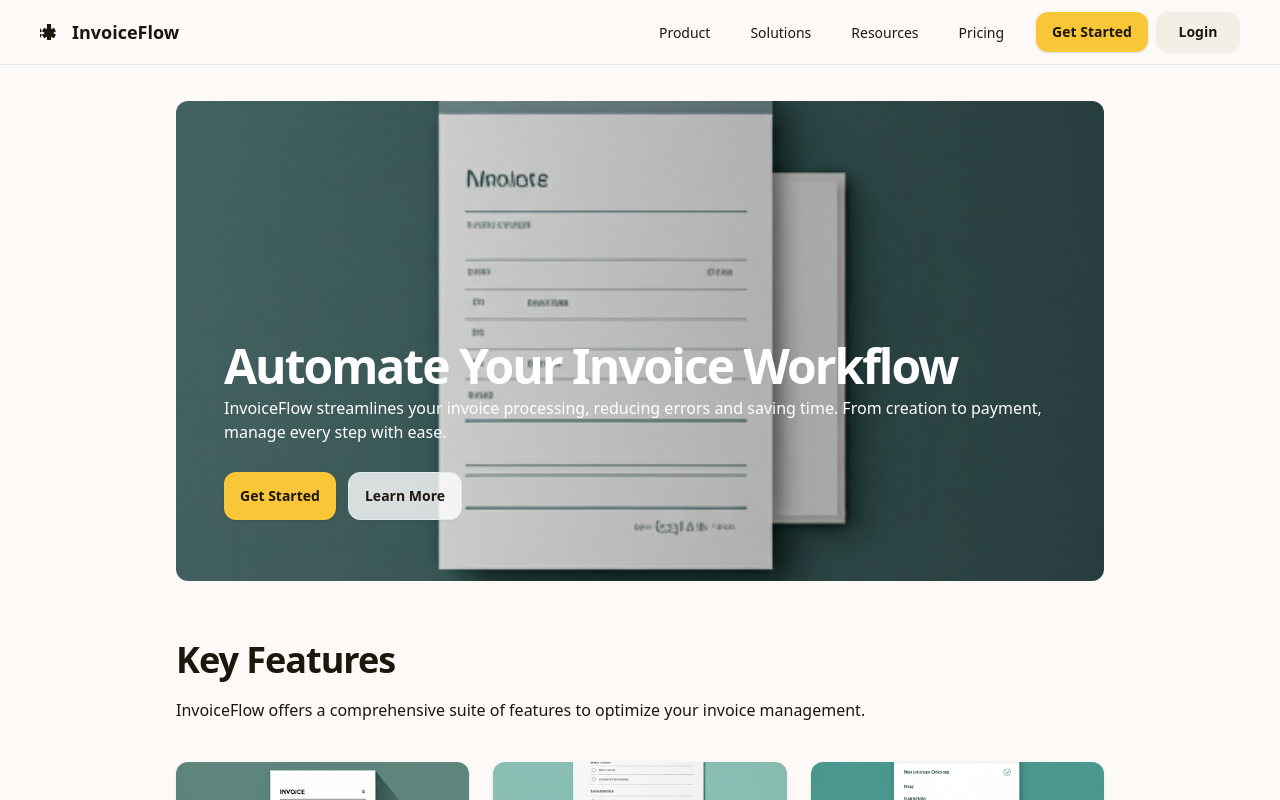
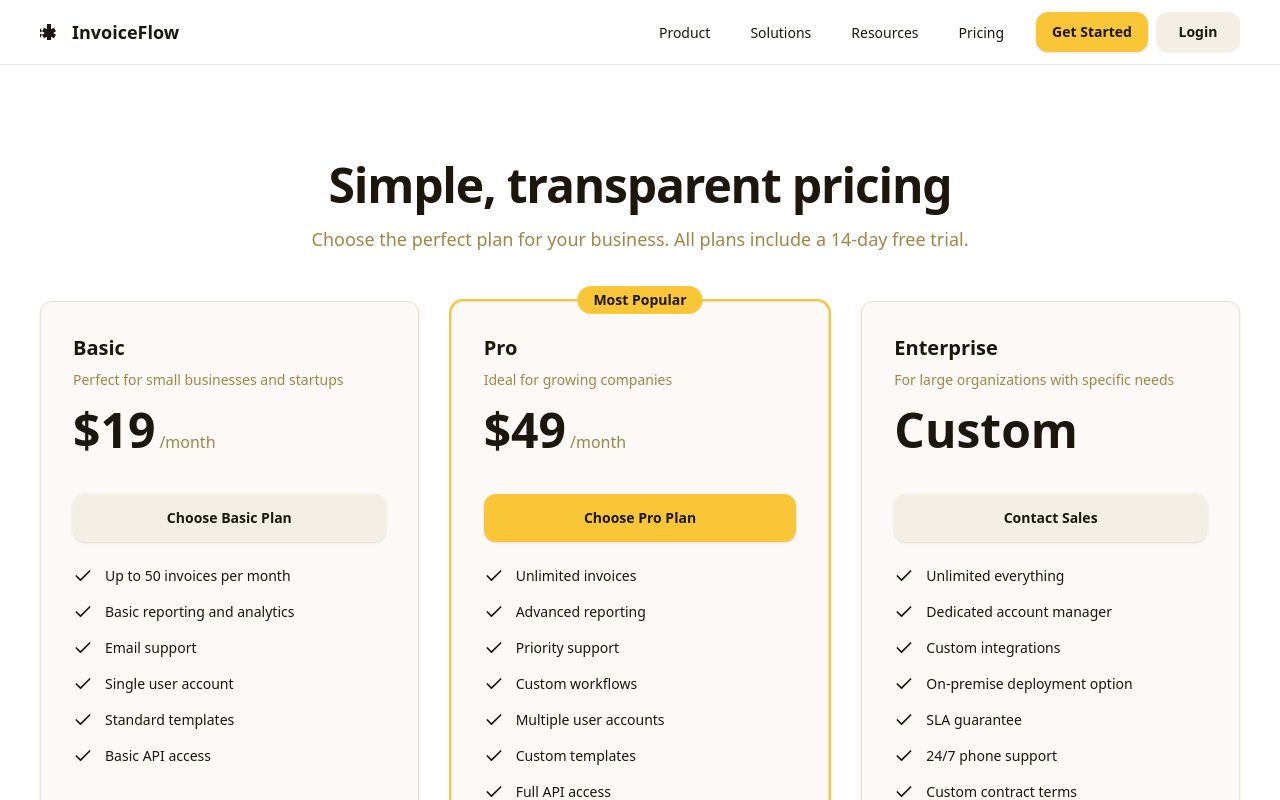
Before and after one commit to dhc007/InvoiceFlow, a React (Vite) app: page /pricing in a window 1280 px wide. Shown: the top 800 px of the page. Built offline with nearby package versions, Linux system fonts and the light colour scheme.

Commit message:
Create pricing page and update navigation

```diff
--- a/src/index.tsx
+++ b/src/index.tsx
@@ -1,9 +1,22 @@
 import { StrictMode } from "react";
 import { createRoot } from "react-dom/client";
+import { createBrowserRouter, RouterProvider } from "react-router-dom";
 import { InvoiceflowLanding } from "./screens/InvoiceflowLanding";
+import { PricingPage } from "./screens/PricingPage";
+
+const router = createBrowserRouter([
+  {
+    path: "/",
+    element: <InvoiceflowLanding />,
+  },
+  {
+    path: "/pricing",
+    element: <PricingPage />,
+  },
+]);
 
 createRoot(document.getElementById("app") as HTMLElement).render(
   <StrictMode>
-    <InvoiceflowLanding />
+    <RouterProvider router={router} />
   </StrictMode>,
 );
--- a/src/screens/InvoiceflowLanding/sections/HeroSection/HeroSection.tsx
+++ b/src/screens/InvoiceflowLanding/sections/HeroSection/HeroSection.tsx
@@ -7,15 +7,21 @@ import {
   NavigationMenuList,
 } from "../../../../components/ui/navigation-menu";
 import { Menu, X } from "lucide-react";
+import { Link } from "react-router-dom";
 
 export const HeroSection = (): JSX.Element => {
   const [isMenuOpen, setIsMenuOpen] = useState(false);
-  const navItems = ["Product", "Solutions", "Resources", "Pricing"];
+  const navItems = [
+    { name: "Product", path: "/" },
+    { name: "Solutions", path: "/" },
+    { name: "Resources", path: "/" },
+    { name: "Pricing", path: "/pricing" },
+  ];
 
   return (
     <header className="flex items-center justify-between px-4 md:px-10 py-3 border-b border-[#e5e8ea] w-full relative">
       {/* Logo and Brand Name */}
-      <div className="flex items-center gap-2 md:gap-4">
+      <Link to="/" className="flex items-center gap-2 md:gap-4">
         <div className="hidden md:flex items-start">
           <div className="w-4 h-4 bg-[url(/vector---0.svg)] bg-[100%_100%]" />
         </div>
@@ -24,7 +30,7 @@ export const HeroSection = (): JSX.Element => {
             InvoiceFlow
           </h1>
         </div>
-      </div>
+      </Link>
 
       {/* Mobile Menu Button */}
       <button
@@ -44,10 +50,12 @@ export const HeroSection = (): JSX.Element => {
         <NavigationMenu>
           <NavigationMenuList className="flex gap-9">
             {navItems.map((item) => (
-              <NavigationMenuItem key={item}>
-                <NavigationMenuLink className="font-medium text-sm text-[#1c160c]">
-                  {item}
-                </NavigationMenuLink>
+              <NavigationMenuItem key={item.name}>
+                <Link to={item.path}>
+                  <NavigationMenuLink className="font-medium text-sm text-[#1c160c]">
+                    {item.name}
+                  </NavigationMenuLink>
+                </Link>
               </NavigationMenuItem>
             ))}
           </NavigationMenuList>
@@ -71,13 +79,14 @@ export const HeroSection = (): JSX.Element => {
         <div className="absolute top-full left-0 right-0 bg-white shadow-lg z-50 md:hidden">
           <nav className="flex flex-col py-4">
             {navItems.map((item) => (
-              <a
-                key={item}
-                href="#"
+              <Link
+                key={item.name}
+                to={item.path}
                 className="px-6 py-3 text-[#1c160c] hover:bg-[#fcf9f7]"
+                onClick={() => setIsMenuOpen(false)}
               >
-                {item}
-              </a>
+                {item.name}
+              </Link>
             ))}
             <div className="flex flex-col gap-2 px-4 pt-4">
               <Button className="h-12 w-full font-bold text-sm text-[#1c160c] bg-[#f9c638] hover:bg-[#f9c638]/90 rounded-xl">
--- a/src/screens/InvoiceflowLanding/sections/MainContentSection/MainContentSection.tsx
+++ b/src/screens/InvoiceflowLanding/sections/MainContentSection/MainContentSection.tsx
@@ -1,5 +1,6 @@
 import React from "react";
 import { Button } from "../../../../components/ui/button";
+import { Link } from "react-router-dom";
 
 export const MainContentSection = (): JSX.Element => {
   return (
@@ -17,10 +18,11 @@ export const MainContentSection = (): JSX.Element => {
             <h1 className="font-black text-white text-3xl md:text-5xl tracking-[-1px] md:tracking-[-2.00px] leading-[1.2] md:leading-[60px] font-sans">
               Automate Your Invoice Workflow
             </h1>
+            <p className="text-white text-lg mt-2">Starting at $19/month</p>
           </div>
 
           {/* Description */}
-          <div className="absolute top-[180px] md:top-[295px] left-4 md:left-10 max-w-full md:max-w-[848px] px-2">
+          <div className="absolute top-[200px] md:top-[335px] left-4 md:left-10 max-w-full md:max-w-[848px] px-2">
             <p className="font-normal text-white text-sm md:text-base leading-5 md:leading-6 font-sans">
               InvoiceFlow streamlines your invoice processing, reducing errors
               and saving time. From creation to payment, manage every step with
@@ -29,17 +31,19 @@ export const MainContentSection = (): JSX.Element => {
           </div>
 
           {/* CTA Buttons */}
-          <div className="absolute top-[240px] md:top-[371px] left-4 md:left-10 right-4 md:right-auto px-2">
+          <div className="absolute top-[260px] md:top-[391px] left-4 md:left-10 right-4 md:right-auto px-2">
             <div className="flex flex-col md:flex-row gap-3">
               <Button className="w-full md:w-auto bg-[#f9c638] text-[#1c160c] hover:bg-[#f9c638]/90 font-bold text-sm h-12 px-4 rounded-xl">
                 Get Started
               </Button>
-              <Button
-                variant="outline"
-                className="w-full md:w-auto bg-white/80 text-[#1c160c] hover:bg-white font-bold text-sm h-12 px-4 rounded-xl"
-              >
-                Learn More
-              </Button>
+              <Link to="/pricing">
+                <Button
+                  variant="outline"
+                  className="w-full md:w-auto bg-white/80 text-[#1c160c] hover:bg-white font-bold text-sm h-12 px-4 rounded-xl"
+                >
+                  See Pricing
+                </Button>
+              </Link>
             </div>
           </div>
         </div>
--- /dev/null
+++ b/src/screens/PricingPage/PricingPage.tsx
@@ -0,0 +1,126 @@
+import React from "react";
+import { Button } from "../../components/ui/button";
+import { Card, CardContent } from "../../components/ui/card";
+import { CheckIcon } from "lucide-react";
+import { HeroSection } from "../InvoiceflowLanding/sections/HeroSection/HeroSection";
+
+const pricingPlans = [
+  {
+    name: "Basic",
+    price: "$19",
+    description: "Perfect for small businesses and startups",
+    buttonText: "Choose Basic Plan",
+    features: [
+      "Up to 50 invoices per month",
+      "Basic reporting and analytics",
+      "Email support",
+      "Single user account",
+      "Standard templates",
+      "Basic API access"
+    ],
+  },
+  {
+    name: "Pro",
+    price: "$49",
+    description: "Ideal for growing companies",
+    buttonText: "Choose Pro Plan",
+    popular: true,
+    features: [
+      "Unlimited invoices",
+      "Advanced reporting",
+      "Priority support",
+      "Custom workflows",
+      "Multiple user accounts",
+      "Custom templates",
+      "Full API access",
+      "Data export"
+    ],
+  },
+  {
+    name: "Enterprise",
+    price: "Custom",
+    description: "For large organizations with specific needs",
+    buttonText: "Contact Sales",
+    features: [
+      "Unlimited everything",
+      "Dedicated account manager",
+      "Custom integrations",
+      "On-premise deployment option",
+      "SLA guarantee",
+      "24/7 phone support",
+      "Custom contract terms",
+      "Security assessment"
+    ],
+  },
+];
+
+export const PricingPage = (): JSX.Element => {
+  return (
+    <main className="flex flex-col w-full bg-white">
+      <HeroSection />
+
+      <div className="flex flex-col items-center px-4 py-16 md:py-24">
+        <div className="max-w-[1200px] w-full">
+          <div className="text-center mb-12">
+            <h1 className="text-3xl md:text-5xl font-black text-[#1c160c] tracking-tight mb-4">
+              Simple, transparent pricing
+            </h1>
+            <p className="text-lg text-[#9e8747] max-w-2xl mx-auto">
+              Choose the perfect plan for your business. All plans include a 14-day free trial.
+            </p>
+          </div>
+
+          <div className="grid grid-cols-1 md:grid-cols-3 gap-8">
+            {pricingPlans.map((plan, index) => (
+              <Card
+                key={index}
+                className={`relative bg-[#fcf9f7] border-[#e8e2ce] ${
+                  plan.popular ? 'ring-2 ring-[#f9c638]' : ''
+                }`}
+              >
+                {plan.popular && (
+                  <div className="absolute -top-4 left-1/2 -translate-x-1/2 bg-[#f9c638] text-[#1c160c] px-4 py-1 rounded-full text-sm font-bold">
+                    Most Popular
+                  </div>
+                )}
+                <CardContent className="flex flex-col gap-6 p-6 md:p-8">
+                  <div>
+                    <h3 className="text-xl font-bold text-[#1c160c] mb-2">{plan.name}</h3>
+                    <p className="text-[#9e8747] text-sm mb-4">{plan.description}</p>
+                    <div className="flex items-baseline gap-1 mb-4">
+                      <span className="text-4xl md:text-5xl font-black text-[#1c160c]">
+                        {plan.price}
+                      </span>
+                      {plan.price !== "Custom" && (
+                        <span className="text-[#9e8747]">/month</span>
+                      )}
+                    </div>
+                  </div>
+
+                  <Button
+                    className={`w-full h-12 font-bold rounded-xl ${
+                      plan.popular
+                        ? 'bg-[#f9c638] text-[#1c160c] hover:bg-[#f9c638]/90'
+                        : 'bg-[#f4efe5] text-[#1c160c] hover:bg-[#e8e2ce]'
+                    }`}
+                  >
+                    {plan.buttonText}
+                  </Button>
+
+                  <div className="space-y-4">
+                    {plan.features.map((feature, featureIndex) => (
+                      <div key={featureIndex} className="flex gap-3">
+                        <CheckIcon className="w-5 h-5 text-[#1c160c] flex-shrink-0" />
+                        <span className="text-sm text-[#1c160c]">{feature}</span>
+                      </div>
+                    ))}
+                  </div>
+                </CardContent>
+              </Card>
+            ))}
+          </div>
+        </div>
+      </div>
+    </main>
+  );
+};
--- /dev/null
+++ b/src/screens/PricingPage/index.ts
@@ -0,0 +1 @@
+export { PricingPage } from "./PricingPage";
```
